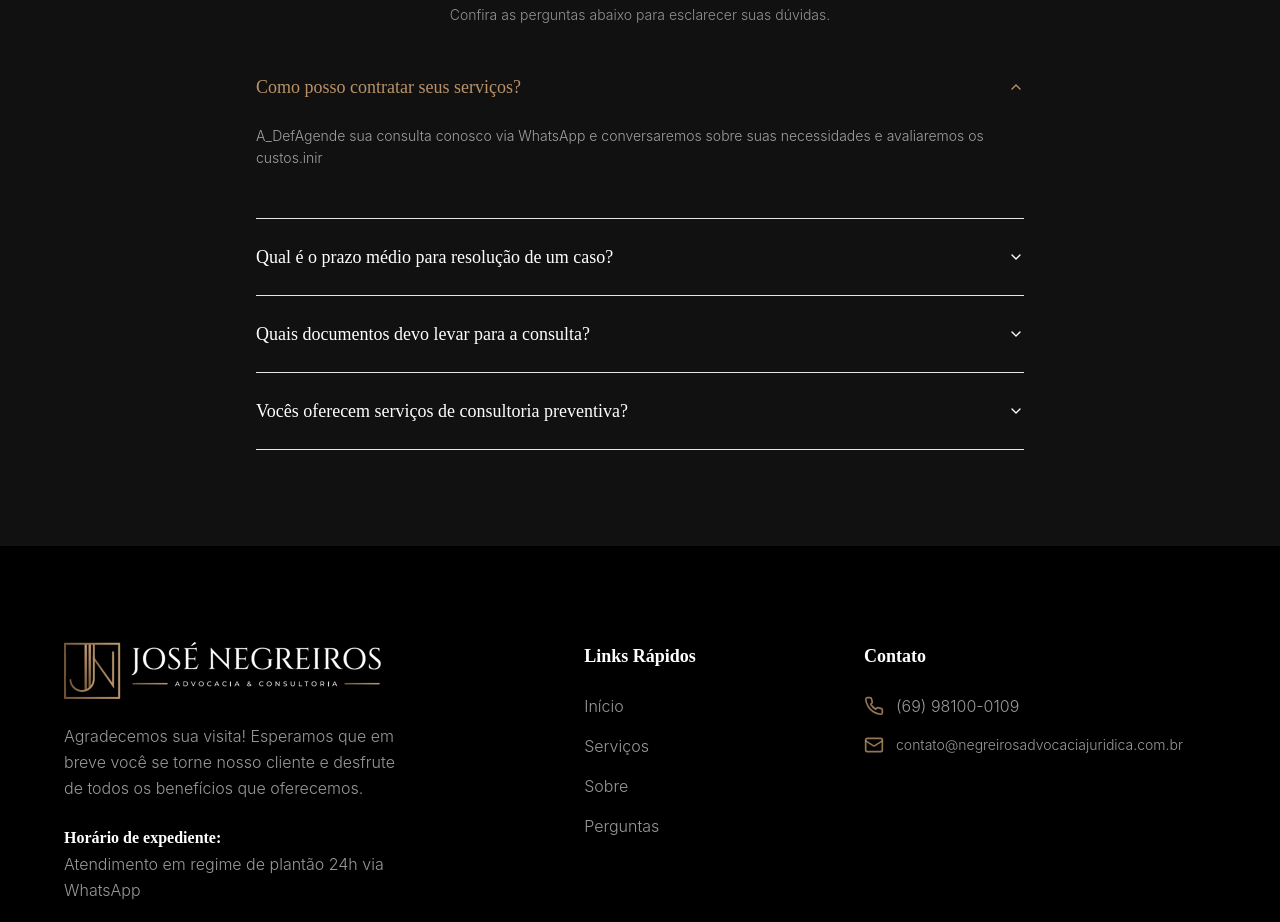
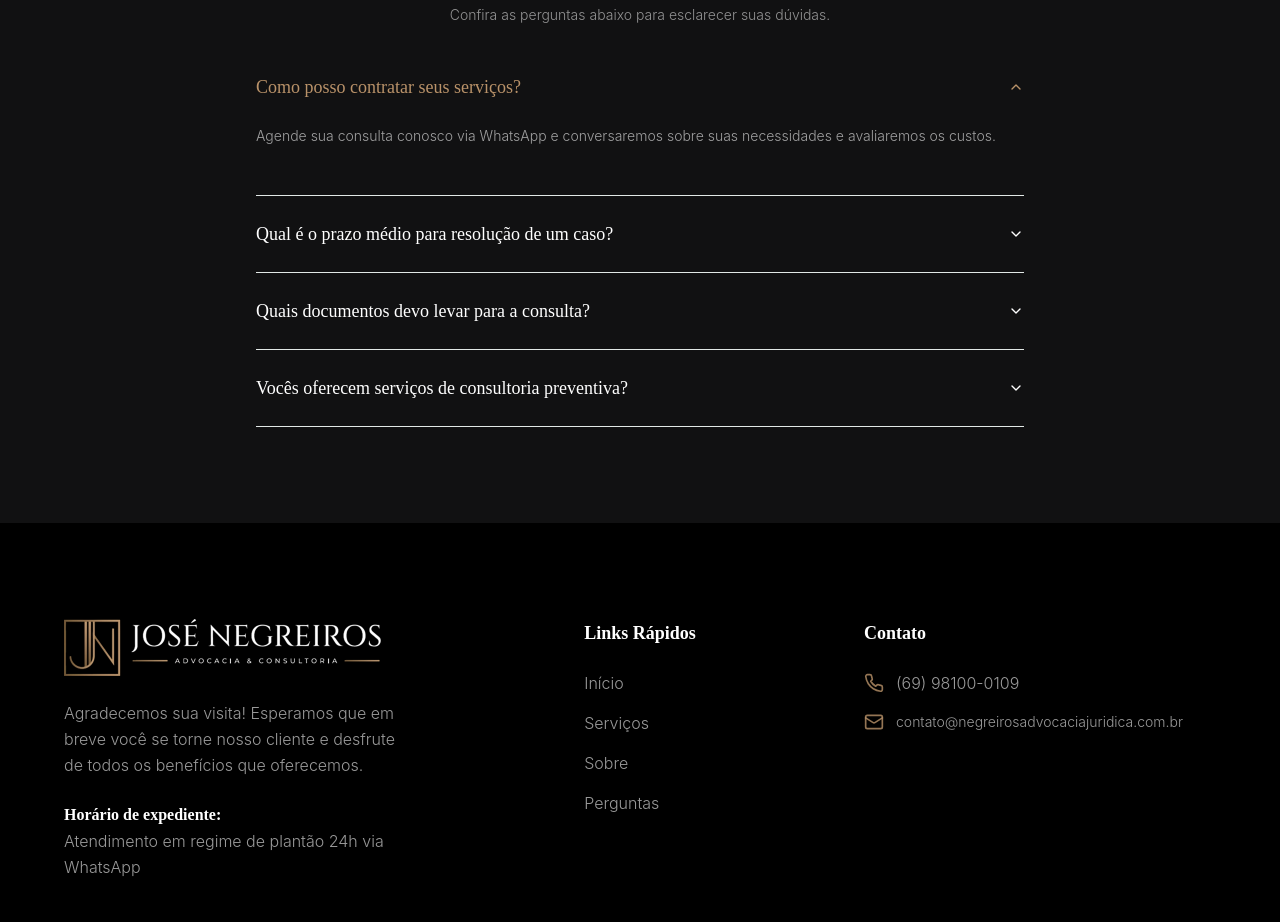
Before and after one commit to Paper-Street-Softwares/LPI-Jose-Negreiros, a React (Vite) app: page /#home in a window 1280 px wide. Shown: the part 4240-5162 px from the top of the page. Built offline with nearby package versions, Linux system fonts and the light colour scheme.

Commit message:
fix: img trocada

```diff
--- a/src/content/content.jsx
+++ b/src/content/content.jsx
@@ -429,7 +429,7 @@ const content = {
         question1: {
           question: 'Como posso contratar seus serviços?',
           answer:
-            'A_DefAgende sua consulta conosco via WhatsApp e conversaremos sobre suas necessidades e avaliaremos os custos.inir',
+            'Agende sua consulta conosco via WhatsApp e conversaremos sobre suas necessidades e avaliaremos os custos.',
         },
         question2: {
           question: 'Qual é o prazo médio para resolução de um caso?',
```
Also changed, not shown: src/assets/imgs/hero/lawHero.webp, src/assets/imgs/steps/imgSteps.webp.
